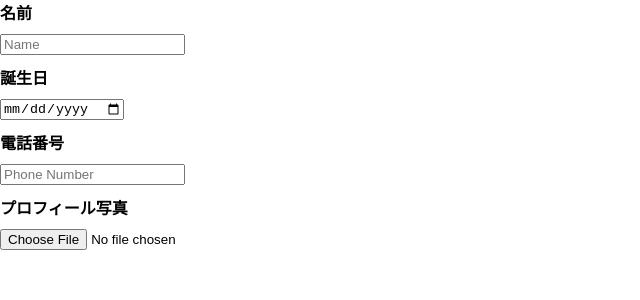
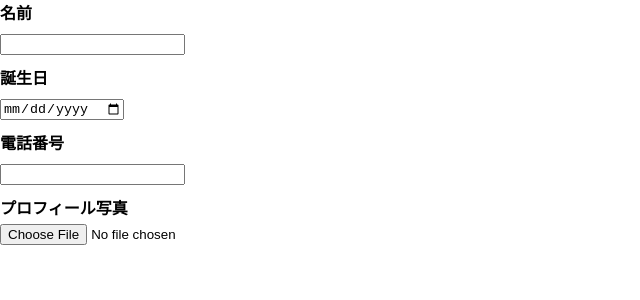
Before and after one commit to JintoYamanaka/profile-card-app, a React (Create React App) app: page / in a window 1280 px wide. Shown: the top 300 px of the page, without its empty margins (0-640 px from the left). Built offline with nearby package versions, Linux system fonts and the light colour scheme.

Commit message:
ラベルとフォームをコンポーネント化

```diff
--- a/src/App.tsx
+++ b/src/App.tsx
@@ -1,6 +1,7 @@
 /** @jsxImportSource @emotion/react */
 import React, { useState } from "react";
-import { css } from "@emotion/react";
+import InputField from "./components/InputField";
+import ImageUpload from "./components/ImageUpload";
 
 interface UserProfile {
   name: string;
@@ -8,16 +9,6 @@ interface UserProfile {
   phoneNumber: string;
   photo: string;
 }
-
-const labelStyle = css`
-  margin-bottom: 5px;
-  font-weight: bold;
-`;
-
-const inputStyle = css`
-  margin: 10px 0;
-  display: block;
-`;
 
 const App = () => {
   const [userProfile, setUserProfile] = useState<UserProfile>({
@@ -31,62 +22,42 @@ const App = () => {
     setUserProfile({ ...userProfile, [e.target.name]: e.target.value });
   };
 
-  const handleImageChange = (e: React.ChangeEvent<HTMLInputElement>) => {
-    if (e.target.files && e.target.files[0]) {
-      const imageFile = e.target.files[0];
-      setUserProfile({ ...userProfile, photo: URL.createObjectURL(imageFile) });
+  const handleImageChange = (file: File | null) => {
+    if (file) {
+      setUserProfile({ ...userProfile, photo: URL.createObjectURL(file) });
+    } else {
+      setUserProfile({ ...userProfile, photo: "" });
     }
   };
 
   return (
     <div>
-      <label css={labelStyle} htmlFor="name">
-        名前
-      </label>
-      <input
-        css={inputStyle}
-        id="name"
+      <InputField
+        label="名前"
         type="text"
         name="name"
+        value={userProfile.name}
         onChange={handleInputChange}
-        placeholder="Name"
       />
-
-      <label css={labelStyle} htmlFor="birthday">
-        誕生日
-      </label>
-      <input
-        css={inputStyle}
-        id="birthday"
+      <InputField
+        label="誕生日"
         type="date"
         name="birthday"
+        value={userProfile.birthday}
         onChange={handleInputChange}
       />
-
-      <label css={labelStyle} htmlFor="phoneNumber">
-        電話番号
-      </label>
-      <input
-        css={inputStyle}
-        id="phoneNumber"
+      <InputField
+        label="電話番号"
         type="text"
         name="phoneNumber"
+        value={userProfile.phoneNumber}
         onChange={handleInputChange}
-        placeholder="Phone Number"
       />
-
-      <label css={labelStyle} htmlFor="photo">
-        プロフィール写真
-      </label>
-      <input
-        css={inputStyle}
-        id="photo"
-        type="file"
-        onChange={handleImageChange}
-      />
-
-      {userProfile.photo && <img src={userProfile.photo} alt="Profile" />}
+      <ImageUpload label="プロフィール写真" onImageChange={handleImageChange} />
       {/* ここにダウンロード機能を実装 */}
+      {userProfile.photo && (
+        <img src={userProfile.photo} alt="Profile Preview" />
+      )}
     </div>
   );
 };
--- /dev/null
+++ b/src/components/ImageUpload.tsx
@@ -0,0 +1,50 @@
+/** @jsxImportSource @emotion/react */
+import React, { useState } from "react";
+import { css } from "@emotion/react";
+import Label from "./Label";
+
+interface ImageUploadProps {
+  label: string;
+  onImageChange: (file: File | null) => void;
+}
+
+const containerStyle = css`
+  display: flex;
+  flex-direction: column;
+  align-items: flex-start;
+  margin-bottom: 10px;
+`;
+
+const previewStyle = css`
+  margin-top: 10px;
+  max-width: 100%;
+  height: auto;
+`;
+
+const ImageUpload: React.FC<ImageUploadProps> = ({ label, onImageChange }) => {
+  const [previewUrl, setPreviewUrl] = useState<string>("");
+
+  const handleImageChange = (e: React.ChangeEvent<HTMLInputElement>) => {
+    if (e.target.files && e.target.files[0]) {
+      const file = e.target.files[0];
+      setPreviewUrl(URL.createObjectURL(file));
+      onImageChange(file);
+    } else {
+      onImageChange(null);
+    }
+  };
+
+  return (
+    <div css={containerStyle}>
+      <Label htmlFor="image-upload">{label}</Label>
+      <input
+        type="file"
+        id="image-upload"
+        onChange={handleImageChange}
+        accept="image/*"
+      />
+    </div>
+  );
+};
+
+export default ImageUpload;
--- /dev/null
+++ b/src/components/InputField.tsx
@@ -0,0 +1,41 @@
+/** @jsxImportSource @emotion/react */
+import React from "react";
+import { css } from "@emotion/react";
+import Label from "./Label";
+
+interface InputFieldProps {
+  label: string;
+  type: string;
+  name: string;
+  value: string;
+  onChange: (e: React.ChangeEvent<HTMLInputElement>) => void;
+}
+
+const inputStyle = css`
+  margin: 10px 0;
+  display: block;
+`;
+
+const InputField: React.FC<InputFieldProps> = ({
+  label,
+  type,
+  name,
+  value,
+  onChange,
+}) => {
+  return (
+    <div>
+      <Label htmlFor={name}>{label}</Label>
+      <input
+        css={inputStyle}
+        id={name}
+        type={type}
+        name={name}
+        value={value}
+        onChange={onChange}
+      />
+    </div>
+  );
+};
+
+export default InputField;
--- /dev/null
+++ b/src/components/Label.tsx
@@ -0,0 +1,23 @@
+/** @jsxImportSource @emotion/react */
+import React from "react";
+import { css } from "@emotion/react";
+
+interface LabelProps {
+  htmlFor: string;
+  children: React.ReactNode;
+}
+
+const labelStyle = css`
+  margin-bottom: 5px;
+  font-weight: bold;
+`;
+
+const Label: React.FC<LabelProps> = ({ htmlFor, children }) => {
+  return (
+    <label css={labelStyle} htmlFor={htmlFor}>
+      {children}
+    </label>
+  );
+};
+
+export default Label;
```
